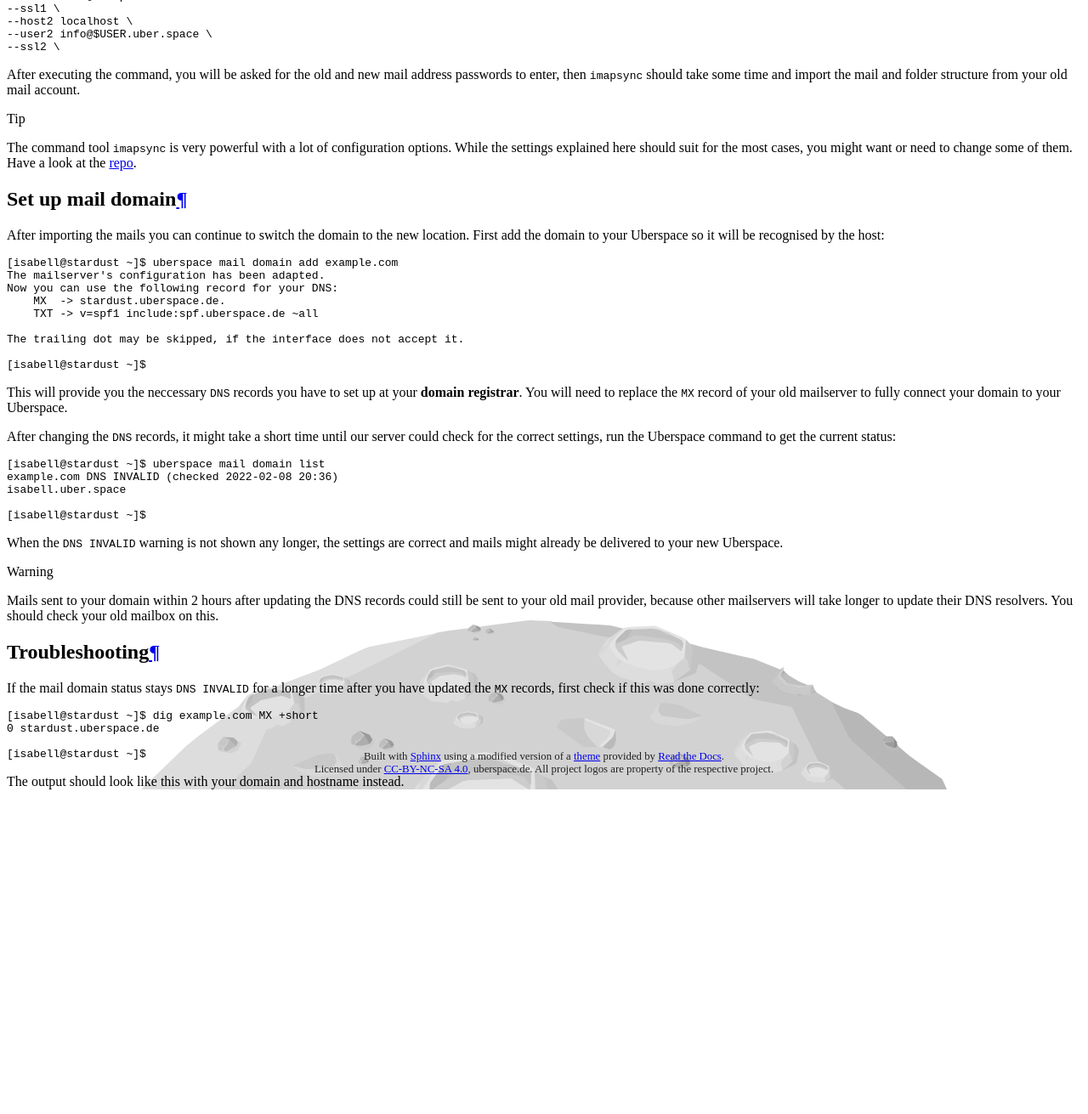
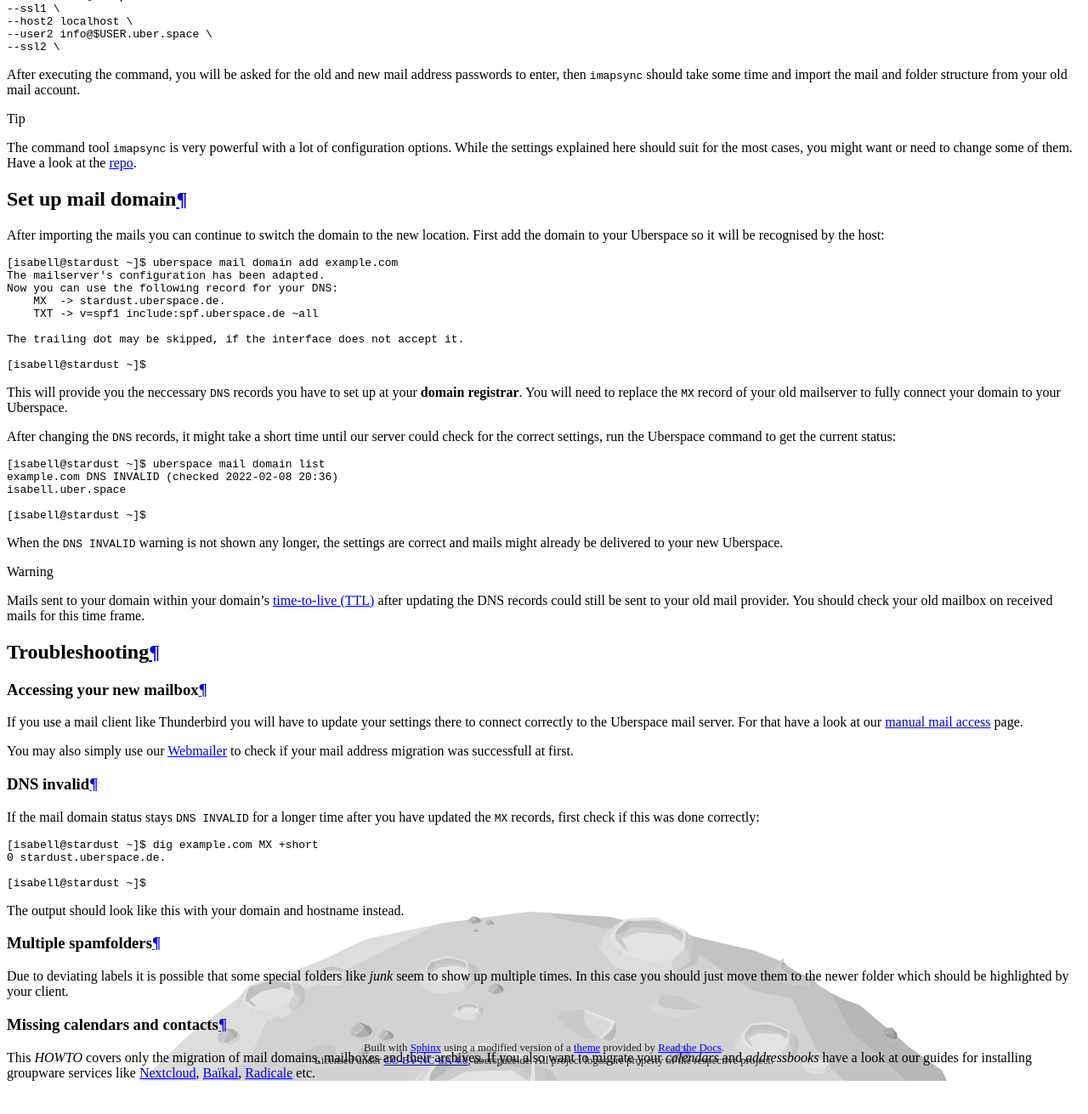
Before and after one commit to Uberspace/lab, a Sphinx documentation site: the page built from source/howto_migrate-mails.rst, in a window 1280 px wide and 1400 px high, scrolled down 5347 px. Shown: the top 1311 px of the window at 85% size. Built offline with Sphinx 7.4.7 and the Read the Docs theme 2.0.0, drawn with Linux system fonts in a browser that asks for light colours; before the commit the page ends 6404 px from its top, so only the background shows below that; some of the changed text lies outside the part shown.

Commit message:
[howto][migrate-mails] improve mail migration

```diff
--- a/source/howto_import-mail.rst
+++ b/source/howto_migrate-mails.rst
@@ -1,8 +1,8 @@
 .. highlight:: console
 
-#####################
-Import mail addresses
-#####################
+######################
+Migrate mail addresses
+######################
 
 If you have your own domain with email addresses currently hosted at another site
 you can move to Uberspace as your new mailprovider. This *HOWTO* explains how to set
@@ -15,7 +15,7 @@ Prerequisites
 - You have your own domain like ``example.com`` with the ability to change DNS records
 - You currently have set up this domain to an external mailserver like ``gmail.com``
 - You have mail addresses like ``info@example.com`` with existing mails and want to move all of them to your Uberspace
-- You have created a fresh Uberspace account and you have `ssh access <https://manual.uberspace.de/basics-ssh/>`_ there
+- You have `created <https://dashboard.uberspace.de/register>`_ a fresh Uberspace account and you have `ssh access <https://manual.uberspace.de/basics-ssh/>`_ there
 
 
 Set up your mailaddresses
@@ -155,20 +155,48 @@ run the Uberspace command to get the current status:
 When the ``DNS INVALID`` warning is not shown any longer, the settings are correct and mails might already be delivered to your new Uberspace.
 
 .. warning::
-    Mails sent to your domain within 2 hours after updating the DNS records could still be sent to your old mail provider, because other mailservers
-    will take longer to update their DNS resolvers. You should check your old mailbox on this.
+    Mails sent to your domain within your domain's `time-to-live (TTL) <https://en.wikipedia.org/wiki/Time_to_live#DNS_records>`_ after updating
+    the DNS records could still be sent to your old mail provider. You should check your old mailbox on received mails for this time frame.
 
 
 Troubleshooting
 ---------------
+
+
+Accessing your new mailbox
+~~~~~~~~~~~~~~~~~~~~~~~~~~
+
+If you use a mail client like Thunderbird you will have to update your settings there to connect correctly to the Uberspace mail server. For that
+have a look at our `manual mail access <https://manual.uberspace.de/mail-access>`_ page.
+
+You may also simply use our `Webmailer <https://webmail.uberspace.de>`_ to check if your mail address migration was successfull at first.
+
+
+DNS invalid
+~~~~~~~~~~~
 
 If the mail domain status stays ``DNS INVALID`` for a longer time after you have updated the ``MX`` records, first check if this was done correctly:
 
 .. code-block::
 
     [isabell@stardust ~]$ dig example.com MX +short
-    0 stardust.uberspace.de
+    0 stardust.uberspace.de.
 
     [isabell@stardust ~]$
 
 The output should look like this with your domain and hostname instead.
+
+
+Multiple spamfolders
+~~~~~~~~~~~~~~~~~~~~
+
+Due to deviating labels it is possible that some special folders like `junk` seem to show up multiple times. In this case you should just move them
+to the newer folder which should be highlighted by your client.
+
+
+Missing calendars and contacts
+~~~~~~~~~~~~~~~~~~~~~~~~~~~~~~
+
+This *HOWTO* covers only the migration of mail domains, mailboxes and their archives. If you also want to migrate your *calendars* and *addressbooks* have a look
+at our guides for installing groupware services like `Nextcloud <https://lab.uberspace.de/guide_nextcloud>`_, `Baïkal <https://lab.uberspace.de/guide_baikal>`_,
+`Radicale <https://lab.uberspace.de/guide_radicale>`_ etc.
```
